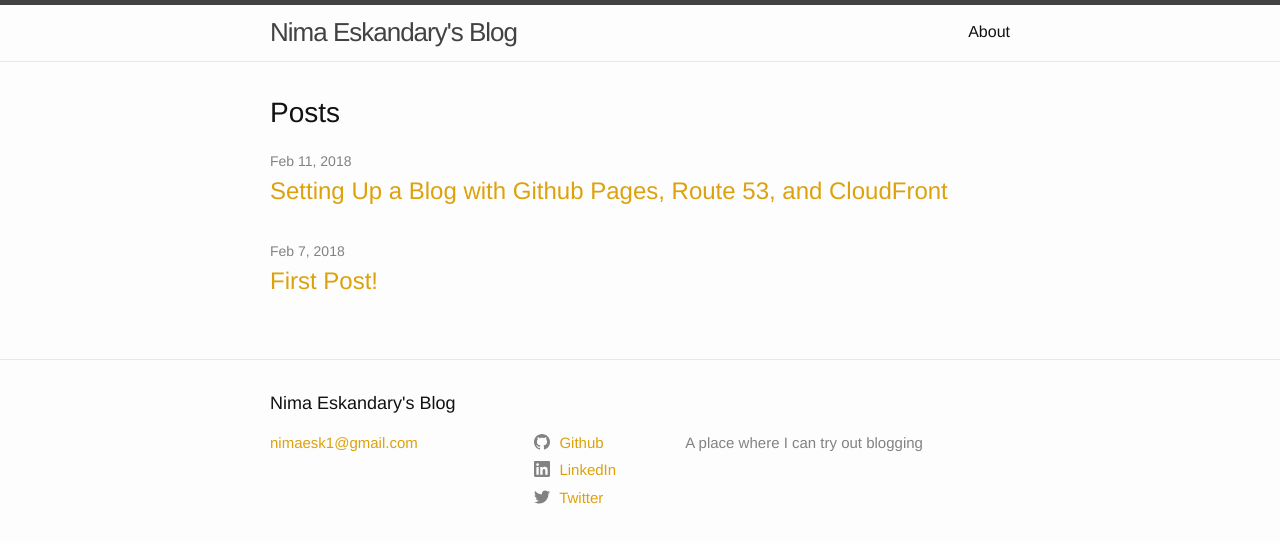
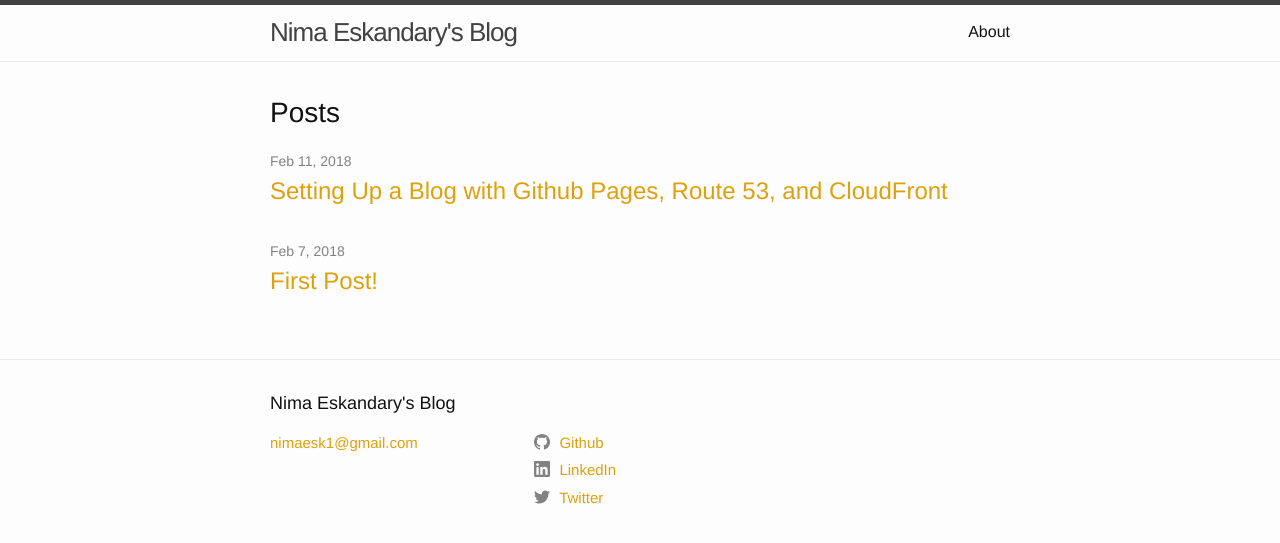
Before and after one commit to nimaeskandary/nimaeskandary.github.io, a Jekyll site: the page built from index.md, in a window 1280 px wide. Shown: the top 543 px of the page. Built offline with Jekyll 4.4.1, drawn with Linux system fonts in a browser that asks for light colours.

```diff
--- a/_config.yml
+++ b/_config.yml
@@ -16,11 +16,11 @@
 title: Nima Eskandary's Blog
 email: nimaesk1@gmail.com
 description: >- # this means to ignore newlines until "baseurl:"
-  A place where I can try out blogging
+
 
 baseurl: "" # the subpath of your site, e.g. /blog
 url: "https://nimaeskandary.com" # the base hostname & protocol for your site, e.g. http://example.com
-twitter_username: nimaeskandary
+twitter_username: _findingnima
 github_username:  nimaeskandary
 linkedin_username: nimaeskandary
 
```
